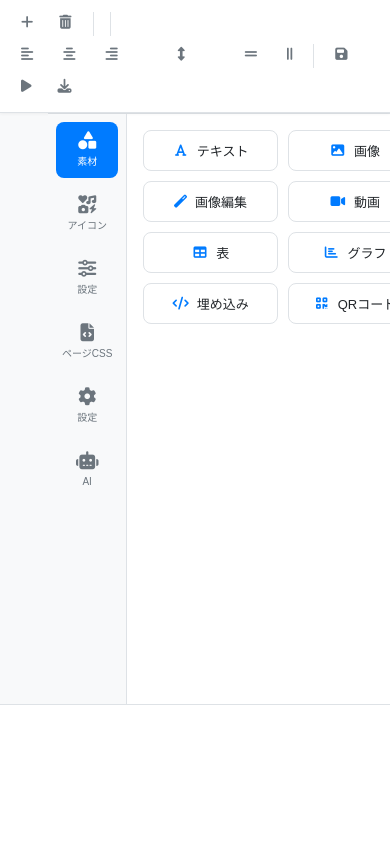
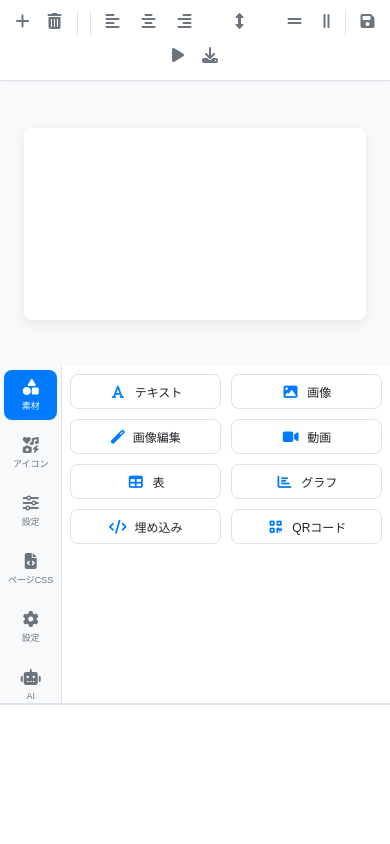
Before and after one commit to choko510/AIslide, a FastAPI app: template templates/slide.html in a window 390 px wide. Run offline with FastAPI, Linux system fonts and the light colour scheme; the template is opened without the code that fills it, so the values that code supplies are empty; some libraries are stand-ins or nearby versions.

Commit message:
Refactor mobile UI for slide editor
- Removed `interactive-widget=resizes-content` from viewport meta tag to improve layout stability with on-screen keyboard.
- Adjusted CSS for various components (toolbar, sidebar, canvas, slide list) to enhance responsiveness on mobile devices (portrait and landscape).
- Specifically improved sidebar usability in landscape mode by widening it and reorganizing content.
- Modified JavaScript for canvas scaling to correctly account for CSS-based padding changes.

```diff
--- a/static/slide/slide.css
+++ b/static/slide/slide.css
@@ -1038,119 +1038,256 @@ body.presentation-mode {
     }
 
     #app-body {
-        /* main was flex-direction: column */
         flex-direction: column;
-        height: auto;
+        height: auto; /* viewport height will be managed by app-container */
         flex-grow: 1;
-        overflow: hidden;
+        overflow-y: auto; /* Allow vertical scroll for the whole app-body if content overflows */
+    }
+
+    #center-content { /* This wraps sidebar and canvas area */
+        flex-direction: column;
+        overflow-y: visible; /* Allow content to determine height */
+        flex-grow: 1;
     }
 
     #left-sidebar {
-        /* Was #left-pane and #right-pane */
+        width: 100%; /* Take full width */
+        border-right: none; /* Remove border for mobile */
+        border-bottom: 1px solid var(--border-color); /* Add bottom border to separate from canvas */
+        box-shadow: none;
+        order: 2; /* Canvas first, then sidebar */
+        height: auto; /* Adjust height based on content */
+        max-height: 40vh; /* Limit height to prevent it from taking too much space */
+        display: flex; /* Ensure flex properties apply */
+        flex-direction: row; /* Tabs on left, content on right */
+        overflow: hidden; /* Prevent internal content from breaking layout */
+    }
+
+    #sidebar-tabs {
+        overflow-y: auto; /* Allow vertical scroll for tabs if they exceed height */
+        flex-shrink: 0;
+        padding: 4px; /* Reduce padding for smaller screens */
+    }
+
+    .sidebar-tab-button {
+        font-size: 11px; /* Smaller tabs on mobile */
+        padding: 8px 4px; /* Adjust padding */
+        min-height: 50px; /* Ensure tabs are tappable */
+    }
+
+    .sidebar-tab-button i {
+        font-size: 16px; /* Adjust icon size */
+    }
+
+    .sidebar-tab-button span {
+        font-size: 9px; /* Adjust text size */
+    }
+
+    #sidebar-content {
+        flex-grow: 1;
+        overflow-y: auto; /* Allow content within tab to scroll */
+        padding: 8px; /* Reduce padding */
+    }
+
+    #element-add-buttons-container {
+        grid-template-columns: repeat(auto-fill, minmax(100px, 1fr)); /* More flexible grid for add buttons */
+        gap: 8px;
+    }
+
+    .sidebar-add-btn {
+        font-size: 12px; /* Smaller text for add buttons */
+        padding: 8px;
+    }
+    .sidebar-add-btn i {
+        font-size: 14px;
+    }
+
+    /* Specific adjustments for icon sections */
+    #fa-icon-list-container, #mi-icon-list-container {
+        max-height: 250px; /* Reduce max height for icon lists */
+    }
+    #fa-icon-category-filter button, #mi-icon-category-filter button {
+        padding: 3px 6px;
+        font-size: 10px;
+    }
+
+    #inspector {
+        padding: 8px; /* Reduce padding for inspector */
+    }
+    .inspector-group input[type="text"],
+    .inspector-group input[type="number"],
+    .inspector-group input[type="color"],
+    .inspector-group select {
+        padding: 6px 8px;
+        font-size: 13px;
+    }
+    .inspector-group label {
+        font-size: 11px;
+    }
+
+
+    /* Slide list at the bottom */
+    #bottom-pane {
+        order: 3; /* Sidebar, then canvas, then bottom pane */
+        height: 120px; /* Slightly reduce height */
+        padding: 4px;
+    }
+
+    #slide-list-container { /* This is the direct child of bottom-pane */
        width: 100%;
-        border: none;
-        box-shadow: none;
-        order: 2;
-        /* Sidebar content (like slides, elements) can come after canvas */
-        border-top: 1px solid var(--border-color);
-        /* height: auto; /* Let content define height */
-        /* padding: 0; /* sidebar-content handles padding */
-    }
-
-    #sidebar-tabs {
-        /* Potentially make tabs scrollable horizontally if too many */
-        overflow-x: auto;
-    }
-
-    .sidebar-tab-button {
-        font-size: 12px;
-        /* Smaller tabs on mobile */
-        padding: 10px 6px;
-    }
-
-    /* #left-pane-header was display:none, but now it's part of a tab. */
-    /* It should be visible if its tab is active. */
-    #slide-list {
-        /* Copied from old #slide-list for mobile */
-        display: flex;
-        flex-direction: row;
-        overflow-x: auto;
-        padding: 12px;
-        /* Keep padding for horizontal scroll items */
+    }
+
+    #slide-list { /* This is the ul inside slide-list-container */
+        padding: 8px;
         align-items: center;
+        overflow-x: auto; /* Ensure horizontal scroll for thumbnails */
+        overflow-y: hidden;
+        height: 100%;
     }
 
     .slide-thumbnail {
-        /* Copied from old .slide-thumbnail for mobile */
         flex-shrink: 0;
-        width: 120px;
-        margin-right: 12px;
-        margin-bottom: 0;
+        width: 100px; /* Smaller thumbnails */
+        height: calc(100px * 9 / 16 + 28px); /* Adjust height based on new width and some padding for index */
+        margin-right: 8px;
+        margin-bottom: 0; /* Already set */
+    }
+
+    .slide-thumbnail-wrapper {
+         border-radius: 3px; /* Slightly smaller radius */
+    }
+
+    .thumbnail-index {
+        width: 18px;
+        height: 18px;
+        line-height: 18px;
+        font-size: 10px;
     }
 
     #main-canvas-area {
-        /* Was #main-pane */
-        padding: 12px;
-        order: 1;
-        /* Canvas comes first on mobile */
+        padding: 8px; /* Reduce padding */
+        order: 1; /* Canvas comes first */
+        flex-grow: 1; /* Allow canvas area to take remaining space */
+        min-height: 300px; /* Ensure minimum height for canvas */
+        overflow: hidden; /* Important to contain the scaled canvas */
     }
 
     #slide-wrapper {
-        max-width: 100vw;
-        /* Full width on mobile */
+        max-width: 100%;
         width: 100%;
-        /* Ensure it takes full width */
-        /* aspect-ratio: 16 / 9; /* This should be fine */
+        height: 100%; /* Allow wrapper to fill main-canvas-area */
+        display: flex;
+        align-items: center;
+        justify-content: center;
     }
 
     #slide-canvas {
-        /* width: 1280px; These are base, scaling should handle it */
-        /* height: 720px; */
         max-width: 100%;
         max-height: 100%;
-        /* aspect-ratio: 16 / 9; */
-    }
-
-    /* #right-pane specific styles are removed or adapted */
+        /* aspect-ratio will be handled by JS or specific scaling logic for mobile */
+    }
+
     #toolbar {
-        flex-wrap: wrap;
-        padding: 8px;
+        flex-wrap: wrap; /* Allow toolbar buttons to wrap */
+        padding: 6px;
+        justify-content: center; /* Center buttons when they wrap */
     }
 
     #toolbar button {
         margin-bottom: 4px;
+        padding: 6px 8px; /* Adjust button padding */
     }
 
     #toolbar button span {
-        /* Hides text on mobile */
-        display: none;
+        display: none; /* Text is already hidden, ensure it stays that way */
+    }
+
+    #toolbar button i {
+        font-size: 16px; /* Ensure icons are reasonably sized */
     }
 
     #toolbar .separator {
-        margin: 0 8px;
-    }
+        margin: 0 6px; /* Adjust separator margin */
+    }
+
+    /* Chat panel specific adjustments */
+    #chat-messages {
+        max-height: 200px; /* Limit height of chat messages */
+    }
+    #ai-mode-selector button {
+        padding: 4px 6px;
+        font-size: 10px;
+    }
+    #ai-mode-selector button i {
+        font-size: 14px;
+    }
+    #autonomous-goal-input, #chat-input {
+        padding: 6px;
+        font-size: 13px;
+    }
+    #send-chat-btn {
+        padding: 6px 10px;
+    }
+
 }
 
 /* Targeting landscape on smaller devices */
 @media (max-width: 768px) and (orientation: landscape) {
+    #app-body {
+        /* For landscape, we might want main content (canvas + sidebar) side-by-side if possible,
+           but given the complexity, keeping column might be safer and then adjust heights. */
+        flex-direction: column; /* Keep column for simplicity, adjust heights below */
+    }
+
+    #center-content {
+        flex-direction: row; /* Attempt to put sidebar and canvas side-by-side */
+        flex-grow: 1;
+    }
+
+    #left-sidebar {
+        width: 220px; /* Fixed width for sidebar in landscape */
+        height: 100%; /* Take full height of center-content */
+        max-height: none; /* Override previous max-height */
+        border-right: 1px solid var(--border-color); /* Restore border */
+        border-bottom: none;
+        order: 1; /* Sidebar first in landscape */
+    }
+
+    #sidebar-tabs {
+        /* Tabs should still be vertically scrollable */
+    }
+
+    #main-canvas-area {
+        order: 2; /* Canvas after sidebar */
+        flex-grow: 1;
+        height: 100%; /* Take full height of center-content */
+        padding: 8px;
+    }
+
+    #bottom-pane {
+        height: 100px; /* Further reduce height in landscape */
+        order: 3; /* Comes after center-content */
+    }
+
+    .slide-thumbnail {
+        width: 90px; /* Slightly smaller thumbnails in landscape */
+        height: calc(90px * 9 / 16 + 24px);
+    }
+
     #toolbar {
+        flex-wrap: nowrap; /* Try to keep toolbar items in one line */
+        overflow-x: auto; /* Allow horizontal scroll if they don't fit */
+        justify-content: flex-start; /* Align to start */
         padding: 4px 8px;
-        /* Reduce padding */
-        flex-wrap: nowrap;
-        /* Try to keep toolbar items in one line if possible */
-        overflow-x: auto;
-        /* Allow horizontal scroll if they don't fit */
     }
 
     #toolbar button {
         padding: 4px 6px;
-        /* Smaller buttons */
         gap: 4px;
     }
 
     #toolbar button i {
         font-size: 14px;
-        /* Slightly smaller icons */
     }
 
     #toolbar .separator {
--- a/templates/slide.html
+++ b/templates/slide.html
@@ -3,7 +3,7 @@
 
 <head>
     <meta charset="UTF-8">
-    <meta name="viewport" content="width=device-width, initial-scale=1.0, interactive-widget=resizes-content">
+    <meta name="viewport" content="width=device-width, initial-scale=1.0">
     <title>Web Slide Maker - Modern (Enhanced)</title>
     <!-- Preconnect for faster font loading -->
     <link rel="preconnect" href="https://fonts.googleapis.com">
```
Also changed, not shown: other parts of static/slide/slide.css (+30 -18 lines), static/slide/slide.js. Lines whose indentation alone changed are shown as unchanged.
